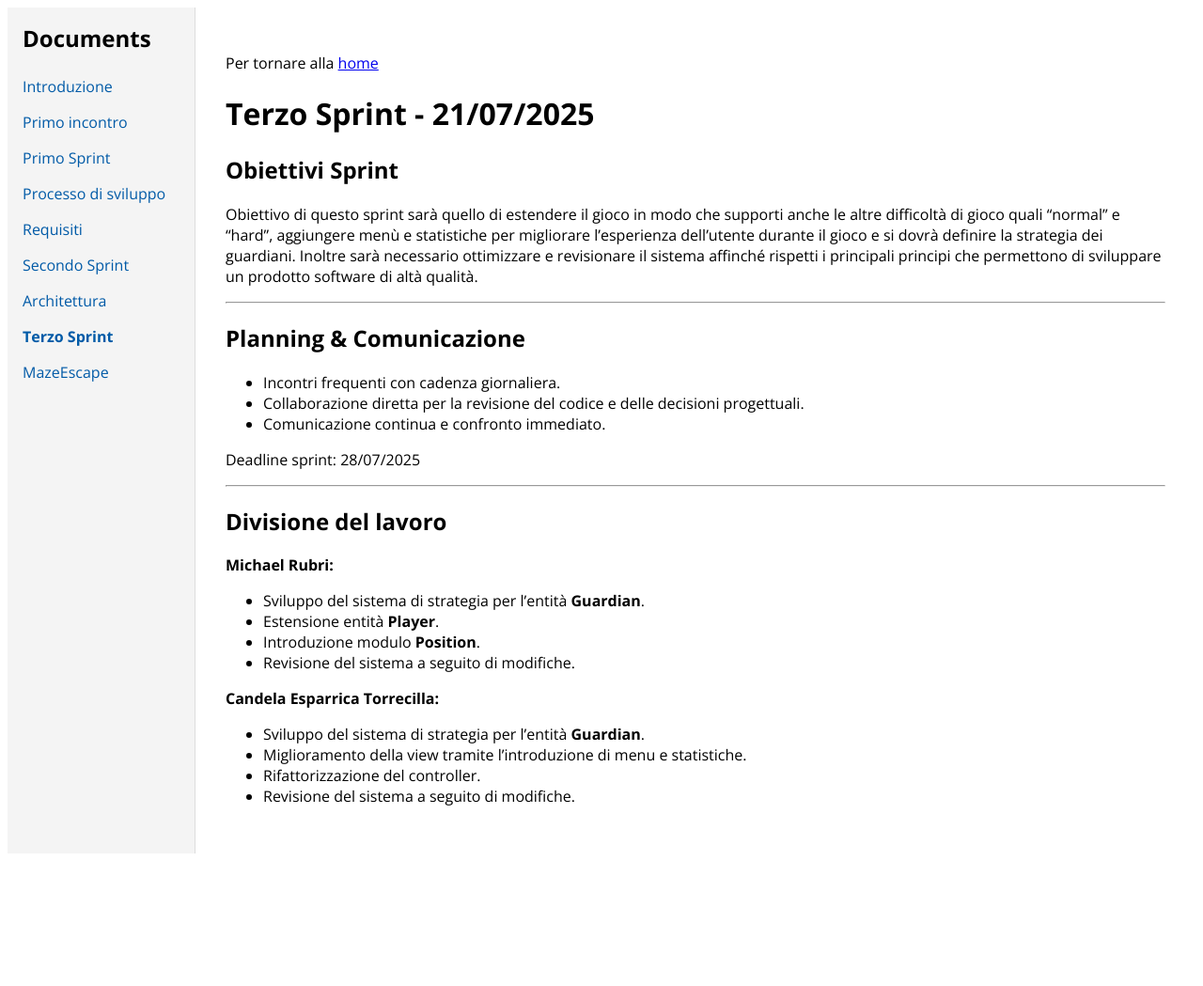
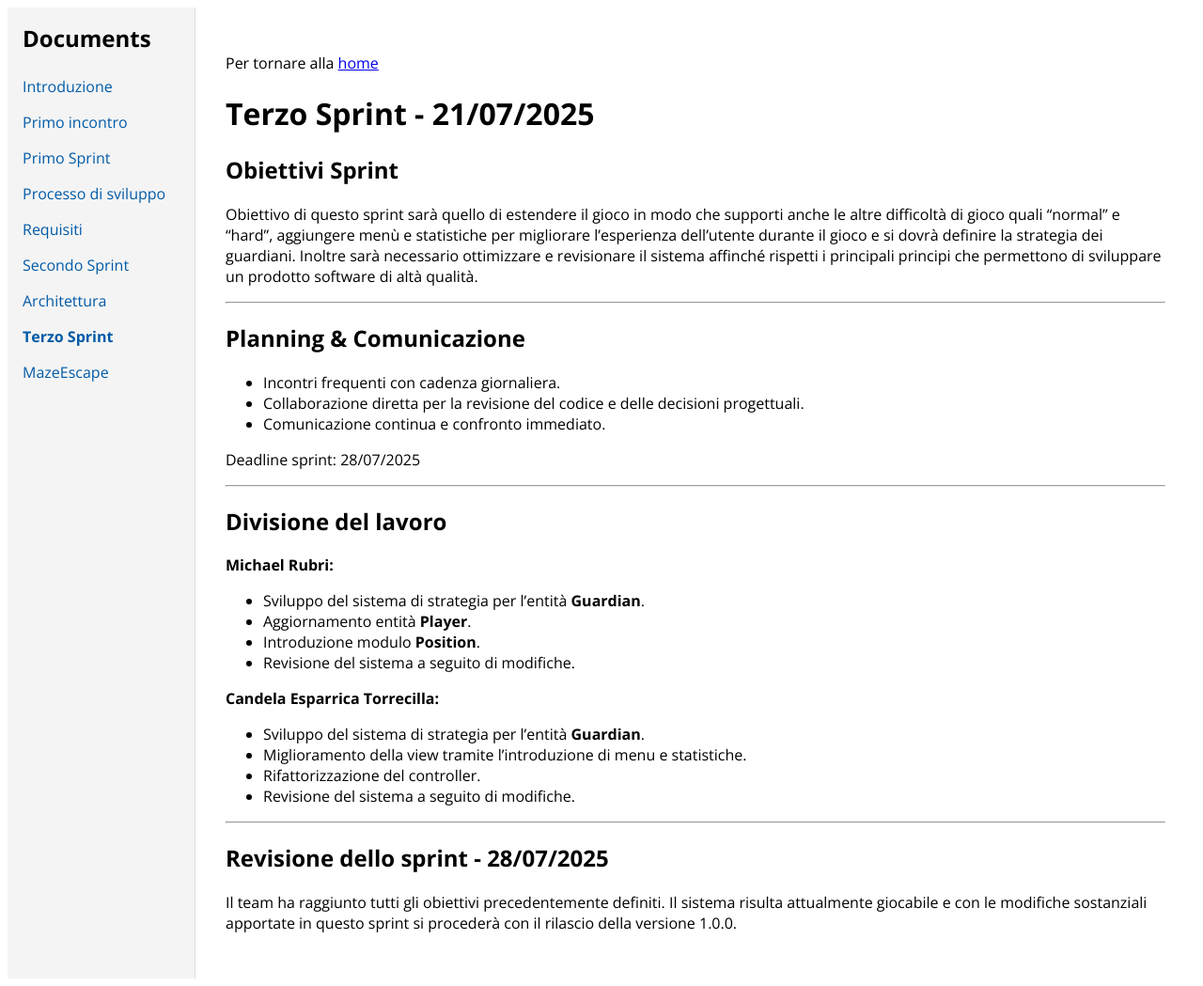
Before and after one commit to michaelrubri/PPS-25-MazeEscape, a Jekyll site: the page built from docs/sprint/3-TerzoSprint.md, in a window 1280 px wide. Shown: the whole page at 94% size. Built offline with Jekyll 4.4.1, drawn with Linux system fonts in a browser that asks for light colours; before the commit the page ends 916 px from its top, so only the background shows below that.

Commit message:
edited documents

```diff
--- a/docs/sprint/3-TerzoSprint.md
+++ b/docs/sprint/3-TerzoSprint.md
@@ -30,7 +30,7 @@ Deadline sprint: 28/07/2025
 
 **Michael Rubri:**
 - Sviluppo del sistema di strategia per l'entità **Guardian**.
-- Estensione entità **Player**.
+- Aggiornamento entità **Player**.
 - Introduzione modulo **Position**.
 - Revisione del sistema a seguito di modifiche.
 
@@ -39,3 +39,10 @@ Deadline sprint: 28/07/2025
 - Miglioramento della view tramite l'introduzione di menu e statistiche.
 - Rifattorizzazione del controller.
 - Revisione del sistema a seguito di modifiche.
+
+---
+
+## Revisione dello sprint - 28/07/2025
+
+Il team ha raggiunto tutti gli obiettivi precedentemente definiti. Il sistema risulta attualmente giocabile e con le
+modifiche sostanziali apportate in questo sprint si procederà con il rilascio della versione 1.0.0.
```
Also changed, not shown: docs/index.md (+1 -0 lines), docs/sprint/2-SecondoSprint.md (+1 -1 lines).
